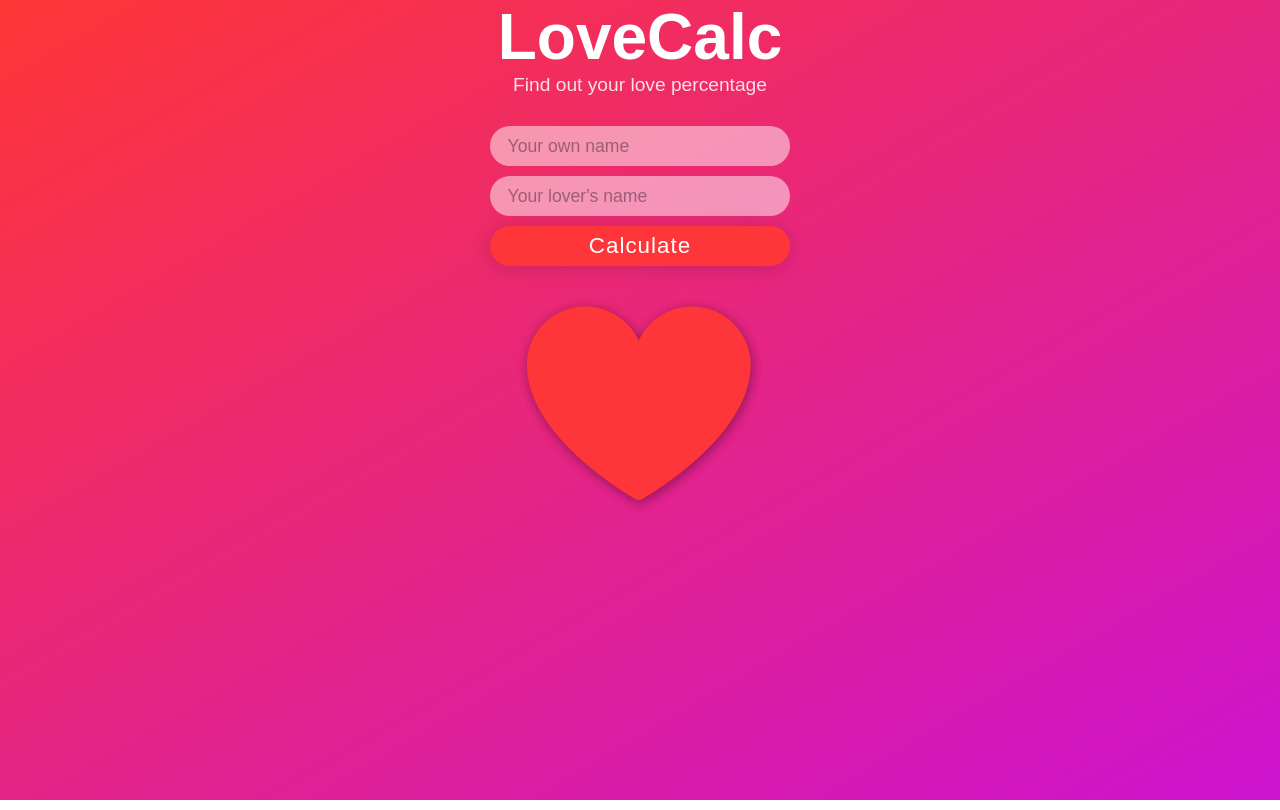
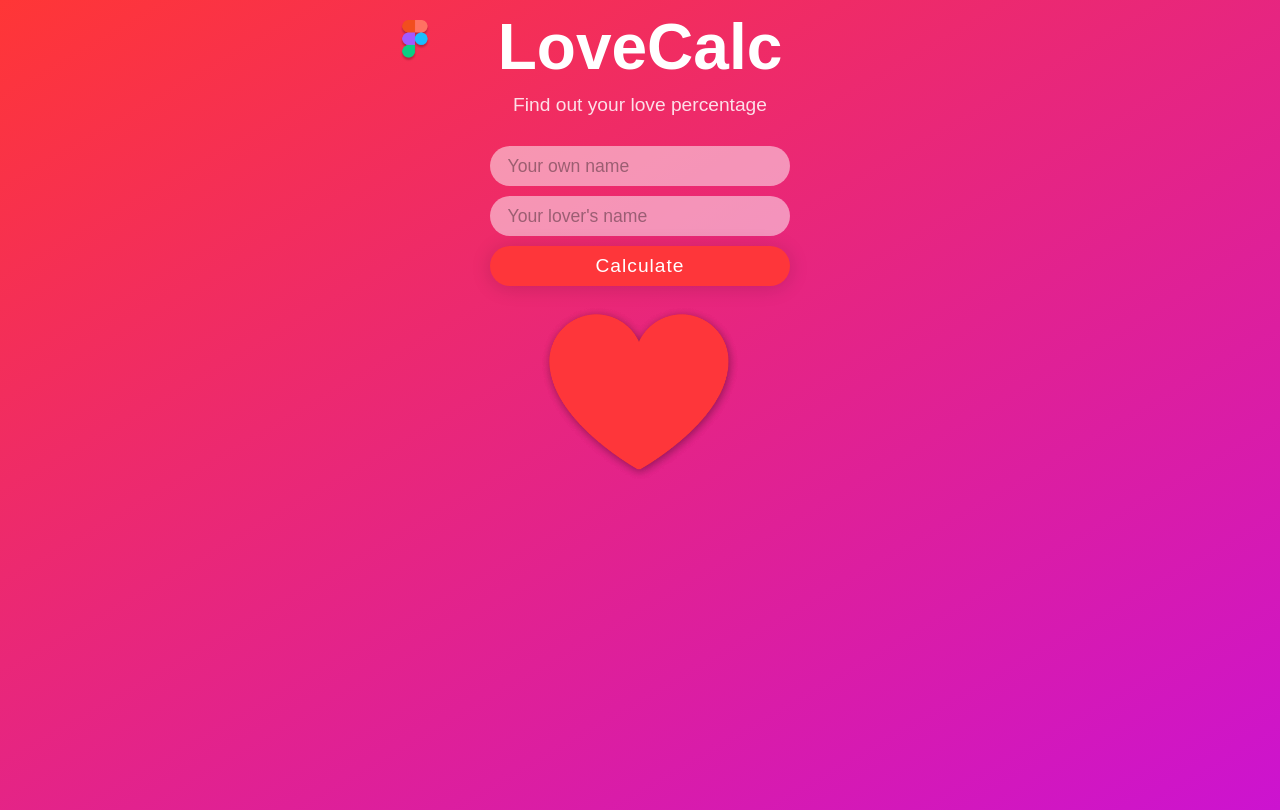
Before and after one commit to algosdev/lovecalc, a React (Create React App) app: page / in a window 1280 px wide. Built offline with nearby package versions, Linux system fonts and the light colour scheme; a web font is replaced by a local one.

Commit message:
Uploading

```diff
--- a/src/App.js
+++ b/src/App.js
@@ -1,81 +1,15 @@
 import React from 'react';
-import axios from 'axios'
 import Header from './components/header/Header'
 import Form from './components/form/Form'
 import Result from './components/result/Result'
 
 class App extends React.Component {
-  constructor(props) {
-    super(props)
-
-    this.state = {
-      name1: null,
-      name2: null,
-      percentage: null,
-      resultText: null,
-      progress: 0
-    }
-  }
-  submitHandler = (e) => {
-    e.preventDefault();
-    this.setState({
-      progress: 1
-    })
-    axios({
-      'url': `https://love-calculator.p.rapidapi.com/getPercentage?fname=${this.state.name1}&sname=${this.state.name2}`,
-      "method": "GET",
-      "headers": {
-        "x-rapidapi-host": "love-calculator.p.rapidapi.com",
-        "x-rapidapi-key": "a8e2a8492fmsh8bcac5361f1b3eap1872a6jsn2b795f6b2274"
-      }
-    }).then(response => {
-      this.setState({
-        percentage: response.data.percentage,
-        resultText: response.data.result,
-        progress: 2
-      })
-      console.log(response)
-    }).catch(err => {
-      console.log(err)
-    })
-  }
-  changeHandler = (e) => {
-    this.setState({
-      [e.target.id]: e.target.value
-    })
-  }
-  componentDidUpdate(props, state) {
-    if (this.state.progress !== state.progress) {
-      console.log(this.state)
-    }
-  }
   render() {
-    // let result;
-    // if (this.state.progress === 2) {
-    //   result = (
-    //     <div>
-    //       <p>{this.state.name1 + "    " + this.state.name2}</p>
-    //       <p>{this.state.percentage}</p>
-    //       <p>{this.state.resultText}</p>
-    //     </div>)
-    // }
-    // else if (this.state.progress === 1) {
-    //   result = '...Loading';
-    // }
-    // else {
-    //   result = ''
-    // }
     return (
       <div className="App">
         <Header />
         <Form />
         <Result />
-        {/* <form onSubmit={this.submitHandler}>
-          <input onChange={this.changeHandler} type='text' id='name1' placeholder='name1' />
-          <input onChange={this.changeHandler} type='text' id='name2' placeholder='name2' />
-          <button type='submit'>Submit</button>
-        </form>
-        {result} */}
       </div>
     );
   }
--- a/src/components/form/Form.js
+++ b/src/components/form/Form.js
@@ -7,7 +7,7 @@ const Header = (props) => {
     const [name2, setname2] = useState(null);
     const sendData = (e) => {
         e.preventDefault();
-        if (name1 !== null && name1 !== null) {
+        if (name1 !== null && name2 !== null) {
             props.upload(name1, name2)
         }
         else {
--- a/src/components/form/FormStyle.js
+++ b/src/components/form/FormStyle.js
@@ -38,7 +38,7 @@ export const Button = styled.button`
     border: 0;
     color: #FFFFFF;
     cursor: pointer;
-    font-size: 1.4em;
+    font-size: 1.2em;
     letter-spacing: 1px;
     box-shadow: 0px 2px 20px rgba(0, 0, 0, 0.15);
 `
--- a/src/components/header/Header.js
+++ b/src/components/header/Header.js
@@ -1,10 +1,12 @@
 import React from 'react'
-import { Container, Headline, SubHeadline } from './HeaderStyle'
+import { Container, Headline, SubHeadline, Img, Link } from './HeaderStyle'
+import figma from '../../figma.png'
 export default function Header() {
     return (
         <Container>
             <Headline>LoveCalc</Headline>
             <SubHeadline>Find out your love percentage</SubHeadline>
+            <Link href='https://www.figma.com/file/2hPDWC1f5SVGoEQLJ9UYXb/LoveCalc?node-id=0%3A1' target="_blank"><Img src={figma} alt="" /></Link>
         </Container>
     )
 }
--- a/src/components/header/HeaderStyle.js
+++ b/src/components/header/HeaderStyle.js
@@ -8,7 +8,7 @@ export const Headline = styled.h1`
     font-weight: 600;
     font-size: 4em;
     color: #FFFFFF;
-    margin: 0;
+    margin: 10px 0;
 `
 export const SubHeadline = styled.p`
     font-style: normal;
@@ -17,3 +17,13 @@ export const SubHeadline = styled.p`
     margin: 0;
     color: rgba(255, 255, 255, 0.85);
 `
+export const Img = styled.img`
+        width: 30px;
+`
+export const Link = styled.a`
+    text-decoration: none;
+    position: absolute;
+    left: 10px;
+    top: 10px;
+    cursor: pointer;
+`
--- a/src/components/result/Result.js
+++ b/src/components/result/Result.js
@@ -1,26 +1,35 @@
 import React from 'react'
 import { connect } from 'react-redux'
-import { Container, Img, ImgContainer, Names, NamesContainer, Name1, Name2, Vs, Percentage, ResultTxt } from './ResultStyle';
+import { Container, Button, Img, ImgContainer, Names, NamesContainer, Name, Vs, Percentage, ResultTxt } from './ResultStyle';
 import Heart from '../../heart.png'
-function Result({ reduxState }) {
+import { Reset } from '../../store/Actions'
+function Result(props) {
+    const { reduxState, reset } = props;
+    console.log(props)
     const heartEffect = reduxState.progress === 1 ? 'effect' : 'simple';
+    const ready = reduxState.progress === 2 ? true : false;
     return (
         <Container>
-            {reduxState.progress === 2 ? (
+            {ready ? (
                 <NamesContainer>
                     <Names>
-                        <Name1>{reduxState.name1}</Name1>
+                        <Name>{reduxState.name1}</Name>
                         <Vs>&</Vs>
-                        <Name2>{reduxState.name2}</Name2>
+                        <Name>{reduxState.name2}</Name>
                     </Names>
                     <ResultTxt>{reduxState.resultText}</ResultTxt>
                 </NamesContainer>
             ) : null}
             <ImgContainer>
                 <Img className={reduxState.progress === 0 ? null : heartEffect} src={Heart} alt='' />
-                <Percentage className={reduxState.progress === 0 ? null : heartEffect}>{reduxState.progress === 2 ? `${reduxState.percentage}%` : null}</Percentage>
+                {ready ? (
+                    <Percentage>{reduxState.percentage + "%"}</Percentage>
+                ) : null}
                 <Img className={reduxState.progress === 0 ? null : heartEffect} src={Heart} alt='' />
             </ImgContainer>
+            {ready ? (
+                <Button onClick={() => { reset() }}>Try Again</Button>
+            ) : null}
         </Container>
     )
 }
@@ -30,4 +39,9 @@ const mapStateToProps = (state) => {
         reduxState: state
     }
 }
-export default connect(mapStateToProps)(Result)
+const mapDispatchToProps = (dispatch) => {
+    return {
+        reset: () => { dispatch(Reset()) }
+    }
+}
+export default connect(mapStateToProps, mapDispatchToProps)(Result)
--- a/src/components/result/ResultStyle.js
+++ b/src/components/result/ResultStyle.js
@@ -1,7 +1,7 @@
 import styled, { keyframes } from 'styled-components';
 
 export const Container = styled.form`
-    margin-top: 30px;
+    margin-top: 10px;
     display: flex;
     flex-direction: column;
     align-items:  center;
@@ -35,8 +35,8 @@ const scaleOne = keyframes`
 export const ImgContainer = styled.div`
     width: 300px;
     position: relative;
-    height: 250px;
-    margin: 0 auto;
+    height: 200px;
+    margin: 10px auto;
     & :first-child.effect{
         animation-delay: 0.4s !important;
     }
@@ -44,8 +44,8 @@ export const ImgContainer = styled.div`
 
 export const Img = styled.img`
     position: absolute;
-    width: 250px;
-    left: 25px;
+    width: 200px;
+    left: 50px;
     transform-origin: center;
     margin: 0 auto;
     &.effect {
@@ -66,15 +66,12 @@ export const Percentage = styled.p`
     position: absolute;
     width: 100%;
     text-align: center;
-    top: 20px;
+    font-size: 3em;
     color: #fff;
     z-index: 10;
+    animation: ${scaleOne} 1s linear forwards;
 `
-export const Name1 = styled.div`
-    font-size: 2em;
-    color: #fff;
-`
-export const Name2 = styled.div`
+export const Name = styled.div`
     font-size: 2em;
     color: #fff;
 `
@@ -85,10 +82,24 @@ export const Vs = styled.div`
 `
 export const ResultTxt = styled.div`
     font-size: 1.3em;
-    color: #fff;
+    color: #ffffff;
     margin: 10 auto;
     animation: ${scaleOne} 1s linear forwards;
 `
 export const NamesContainer = styled.div`
-    text-align: center
+    text-align: center;
 `
+export const Button = styled.button`
+    width: 180px;
+    height: 40px;
+    background: #FE363A;
+    border-radius: 30px;
+    outline: 0;
+    border: 0;
+    color: #FFFFFF;
+    cursor: pointer;
+    font-size: 1.2em;
+    letter-spacing: 1px;
+    box-shadow: 0px 2px 20px rgba(0, 0, 0, 0.15);
+    animation: ${scaleOne} 1s linear forwards;
+`
--- a/src/index.css
+++ b/src/index.css
@@ -9,4 +9,11 @@ body {
   position: relative;
   background: linear-gradient(150deg, #FF3636, #CC13D0 );
   height: 100vh;
+  overflow: hidden;
 }
+.App {
+  max-width: 500px;
+  width: 100%;
+  position: relative;
+  margin: 0 auto;
+}
--- a/src/index.js
+++ b/src/index.js
@@ -15,7 +15,4 @@ ReactDOM.render(
   document.getElementById('root')
 );
 
-// If you want your app to work offline and load faster, you can change
-// unregister() to register() below. Note this comes with some pitfalls.
-// Learn more about service workers: https://bit.ly/CRA-PWA
 serviceWorker.unregister();
--- a/src/store/Actions.js
+++ b/src/store/Actions.js
@@ -12,6 +12,11 @@ const ShowResult = (name1, name2, percentage,
 const Calculating = () => {
     return {
         type: "CALCULATING",
+    }
+}
+export const Reset = () => {
+    return {
+        type: "RESET",
     }
 }
 export const fetchData = (name1, name2) => {
--- a/src/store/Reducers.js
+++ b/src/store/Reducers.js
@@ -21,6 +21,8 @@ export default function rootReducer(state = initState, action) {
                 ...state,
                 progress: 1
             }
+        case "RESET":
+            return initState
         default: return state;
     }
 }
```
Also changed, not shown: src/figma.png (added).
